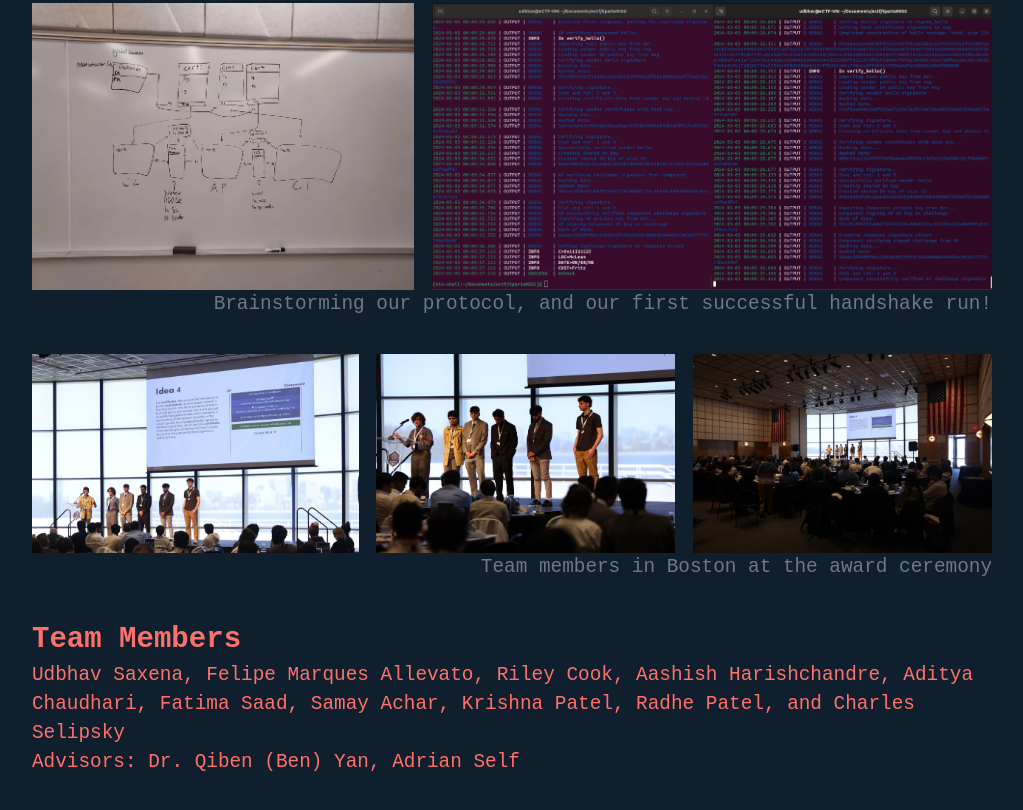
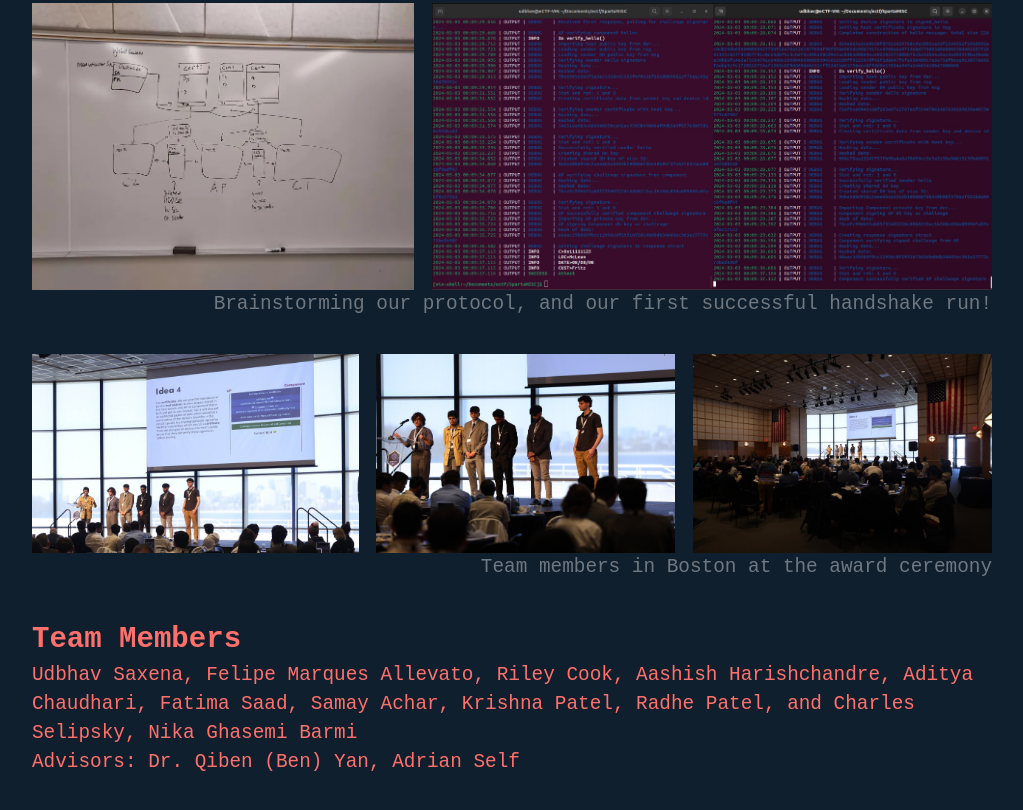
Before and after one commit to spartancybersecurityclub/spartancybersecurityclub.github.io, a plain HTML site: page pages/ectf-2024.html in a window 1280 px wide. Shown: the part 2655-3465 px from the top of the page, without its empty margins (128-1151 px from the left). Drawn offline with Linux system fonts and the light colour scheme.

Commit message:
Add team member

```diff
--- a/pages/ectf-2024.html
+++ b/pages/ectf-2024.html
@@ -155,7 +155,7 @@
         <p>
           Udbhav Saxena, Felipe Marques Allevato, Riley Cook, Aashish Harishchandre, Aditya
           Chaudhari, Fatima Saad, Samay Achar, Krishna Patel, Radhe Patel, and
-          Charles Selipsky
+          Charles Selipsky, Nika Ghasemi Barmi
         </p>
         <p>Advisors: Dr. Qiben (Ben) Yan, Adrian Self</p>
       </div>
```
